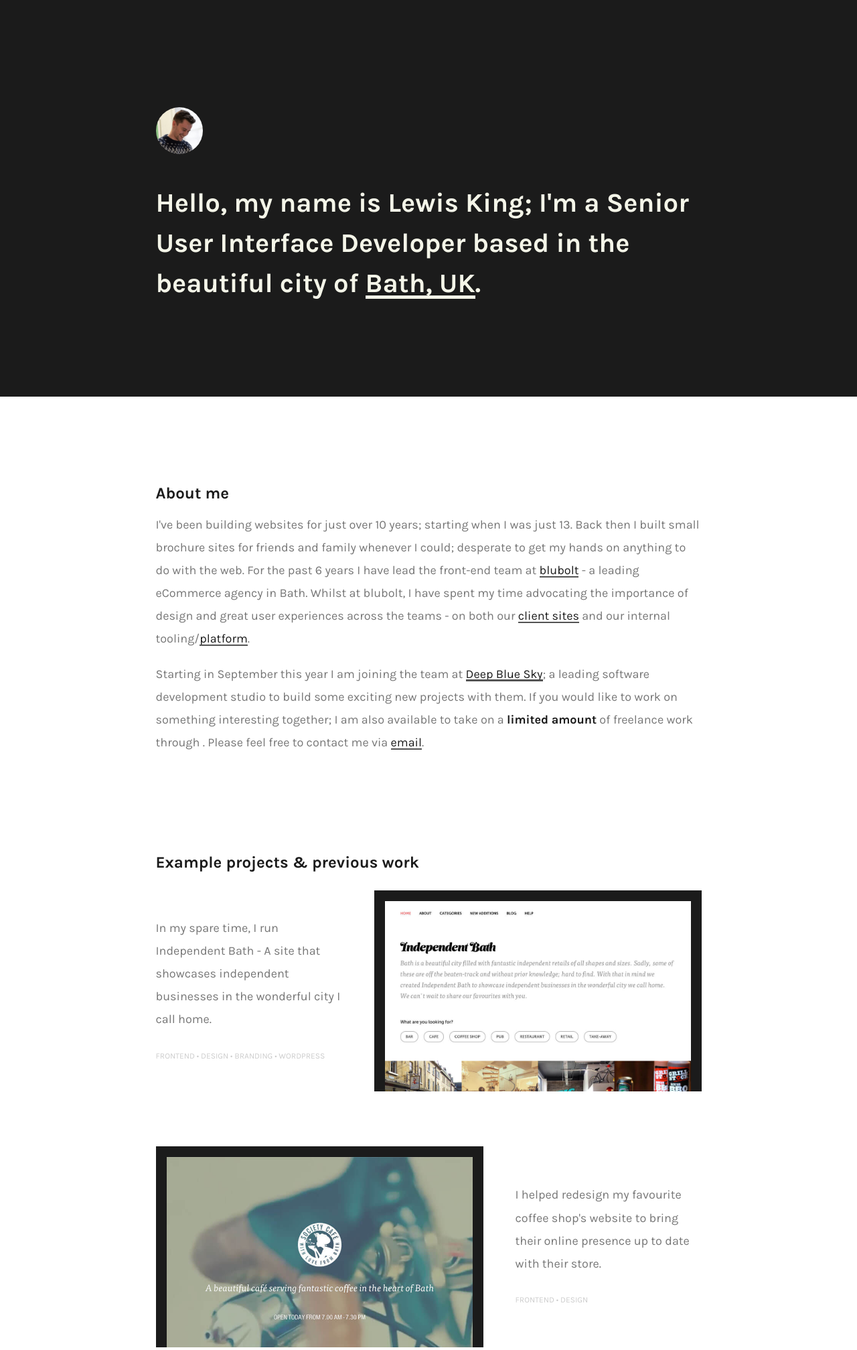
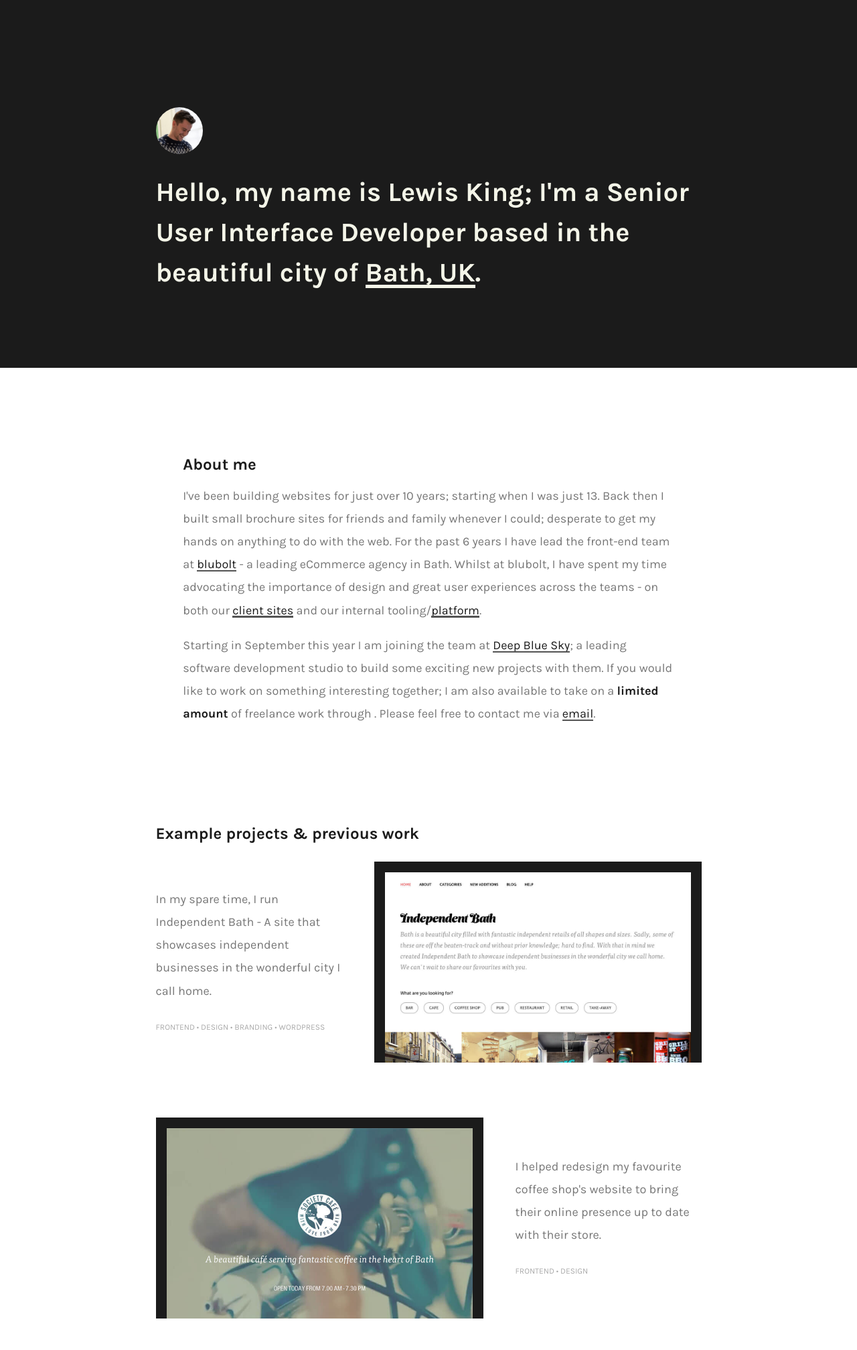
Before and after one commit to lewisking/Personal-site, a PHP site: page /app/index.html in a window 1280 px wide. Shown: the top 2015 px of the page at 67% size. Run offline with PHP 8.4, Linux system fonts and the light colour scheme; style sheets or scripts are compiled from the project's sources; some libraries are stand-ins or nearby versions.

Commit message:
Continued redesign work. Tidying up variables

```diff
--- a/app/index.html
+++ b/app/index.html
@@ -43,10 +43,9 @@
 
 	</header>
 
-	<div class="animated fadeIn delay">
+	<div class="animated fadeIn delay max-width">
 		<section class="container container-about" id="about">
-			<div class="inner">
-				<div class="max-width">
+			<div class="inner max-width">
 				<h2>About me</h2>
 
 				<p>I've been building websites for just over 10 years; starting when I was just 13. Back then I built small brochure sites for friends and family whenever I could; desperate to get my hands on anything to do with the web. For the past 6 years I have lead the front-end team at <a target="_blank" href="http://blubolt.com" title="External link to blubolt">blubolt</a> - a leading eCommerce agency in Bath. Whilst at blubolt, I have spent my time advocating the importance of design and great user experiences across the teams - on both our <a href="http://blubolt.com/customers" title="External link to bluCommerce" target="_blank">client sites</a> and our internal tooling/<a href="http://blubolt.com/blucommerce" title="External link to bluCommerce" target="_blank">platform</a>.</p>
@@ -54,13 +53,10 @@
 				<p>Starting in September this year I am joining the team at <a href="https://deepbluesky.com" title="External link to Deep Blue Sky" target="_blank">Deep Blue Sky</a>; a leading software development studio to build some exciting new projects with them. If you would like to work on something interesting together; I am also available to take on a <strong>limited amount</strong> of freelance work through <span id="currentMonth"></span>. Please feel free to contact me via <a href="mailto:lewisking@me.com" title="Email me">email</a>.</p>
 
 			</div>
-
-			</div>
 		</section>
 
 		<section class="container container-current-work" id="current">
 			<div class="inner">
-				<div class="max-width">
 				<h2>Example projects <span>&amp; previous work</span></h2>
 
 				<div class="item">
@@ -143,12 +139,12 @@
 				<p>In adition to the personal projects mentioned above, I have also built the front-end for some of the UK's biggest eCommerce retailers such as - <a target="_blank" href="http://routeone.co.uk" title="External link to Route One">Route One</a>, <a target="_blank" href="http://robertwelch.com" title="External link to Robert Welch">Robert Welch</a>, <a target="_blank" href="http://whittard.co.uk" title="External link to Whittard">Whittard</a>, <a target="_blank" href="http://teapigs.co.uk" title="External link to teapigs">Teapigs</a> & more.</p>
 
 			</div>
+		</section>
 	</div>
-		</section>
 
 	<section class="container container-contact" id="contact">
 
-			<div class="inner max-width">
+		<div class="inner">
 
 			<p>You can find me on social media:</p>
 			<ul class="social-networks">
@@ -169,7 +165,6 @@
 		</div>
 
 	</section>
-	</div>
 
 	<script src="http://ajax.googleapis.com/ajax/libs/jquery/1.10.2/jquery.min.js"></script>
 	<script src="assets/js/scripts.min.js"></script>
--- a/src/scss/config/_vars.scss
+++ b/src/scss/config/_vars.scss
@@ -1,22 +1,15 @@
 $initialFontSize: 16;
 
 $defaultFontFamily: 'Karla',sans-serif;
-$headerFontFamily: 'Karla', sans-serif;
-$defaultFontStyle: normal;
 $defaultFontWeight: 400;
-
 $boldFontWeight: 700;
 
-
 $colorSiteBackground: #1b1b1b;
-$colorSiteText: #f4f5e8;
 
 $colorTextHeader: #f4f5e8;
-$colorTextLinks: #f4f5e8;
+$colorTextLinks: $colorTextHeader;
 $colorTextUnderline: #545454;
 $colorTextDefault: #777;
-
-
 
 $twitterColor: #4099FF;
 $spotifyColor: #23CF5F;
--- a/src/scss/partials/_contact.scss
+++ b/src/scss/partials/_contact.scss
@@ -5,20 +5,21 @@
 	background: $colorSiteBackground;
 	p {
 		max-width: 550px;
-		color: $colorTextDefault;
 		margin-left: auto;
 		margin-right: auto;
+		color: $colorTextDefault;
 		&:first-of-type {
 			margin-top: 0;
 		}
-
 		&:last-of-type {
 			margin-bottom: 0;
 		}
 	}
 	.social-networks {
-		display: inline-block;
+		display: flex;
 		margin: 0.35em 0 0 0;
+		align-items: center;
+		justify-content: center;
 		padding: 0;
 		li {
 			display: inline-block;
--- a/src/scss/partials/_currentwork.scss
+++ b/src/scss/partials/_currentwork.scss
@@ -6,13 +6,11 @@
 	}
 	.inner {
 		overflow: hidden;
-		padding-bottom: 4em;
 	}
-
 	small {
 		@include font-size(12);
 		text-transform: uppercase;
-		color: #cccccc;
+		color: lighten($colorTextDefault,20%);
 	}
 	.item {
 		width: 100%;
@@ -37,7 +35,6 @@
 		.text {
 			width: 40%;
 			padding-left: 3em;
-			@include prefix(transition, all 0.2s ease-in-out);
 			display: flex;
 			justify-content: center;
 			align-items: center;
--- a/src/scss/partials/_introduction.scss
+++ b/src/scss/partials/_introduction.scss
@@ -7,31 +7,17 @@
 		height: auto;
 		display: block;
 		border-radius: 50%;
-		margin-bottom: 1em;
 	}
 
 	h1 {
 		display: inline-block;
 		line-height: 1.5;
-		vertical-align: middle;
 		font-size: 2.5em;
-		font-family: $headerFontFamily;
 		color: $colorTextHeader;
 		font-weight: 700;
-	}
-
-	h1 a::after {
-		background: $colorTextHeader;
+		margin-bottom: 0;
+		a::after {
+			background: $colorTextHeader;
+		}
 	}
 }
-
-.container-current-work,
-.container-about {
-	h2, a, p strong {
-		color: $colorSiteBackground;
-	}
-
-	p {
-		color: $colorTextDefault;
-	}
-}
--- a/src/scss/partials/_main.scss
+++ b/src/scss/partials/_main.scss
@@ -7,8 +7,22 @@
 	&.container-contact .inner {
 		padding-bottom: 7em;
 	}
+	&.container-current-work .inner {
+		padding-bottom: 4em;
+	}
 	&.container-introduction .inner {
 		padding: 10em 0 7em 0;
+	}
+}
+
+.container-current-work,
+.container-about {
+	h2, a, p strong {
+		color: $colorSiteBackground;
+	}
+
+	p {
+		color: $colorTextDefault;
 	}
 }
 
```
Also changed, not shown: 1 other file. Lines whose indentation alone changed are shown as unchanged.
